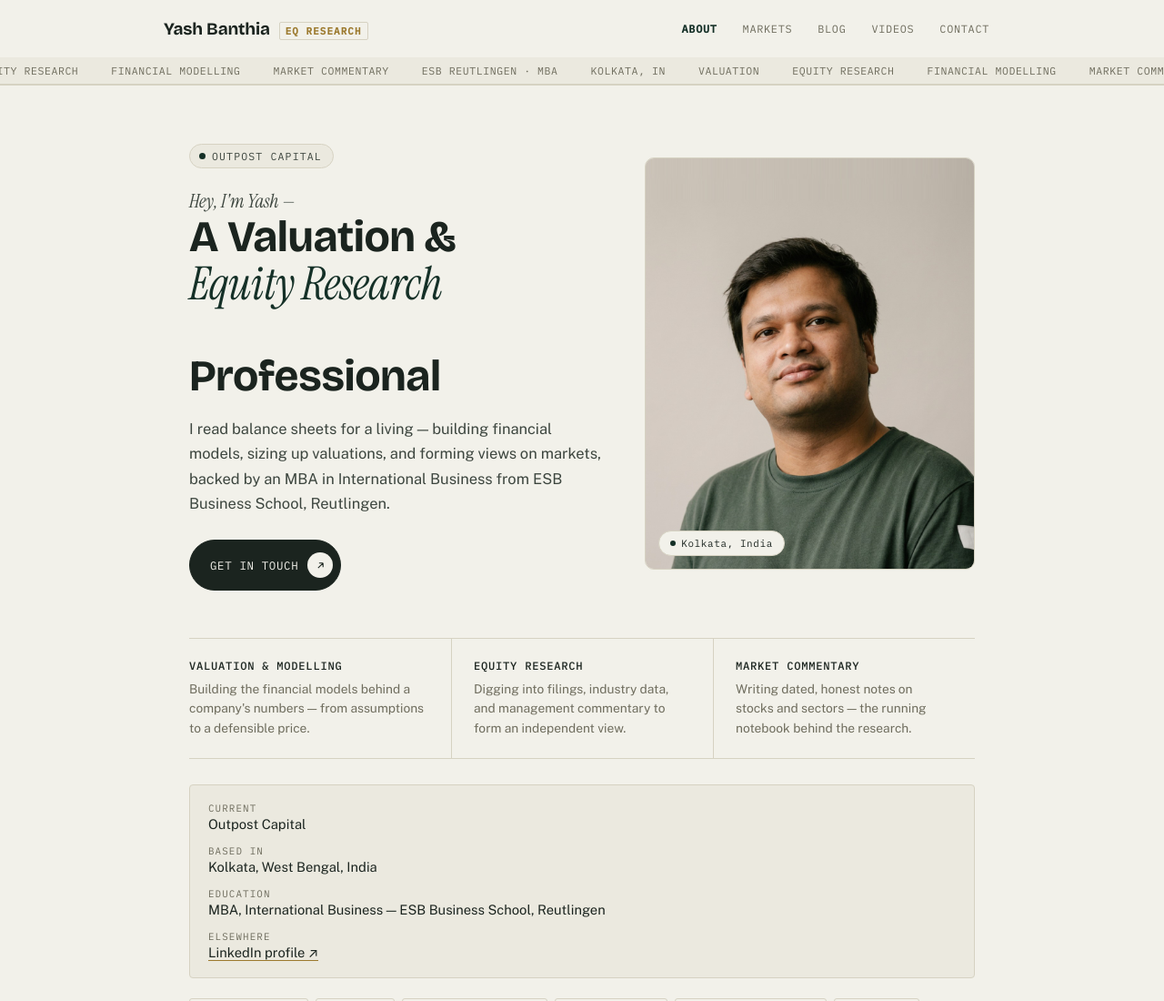
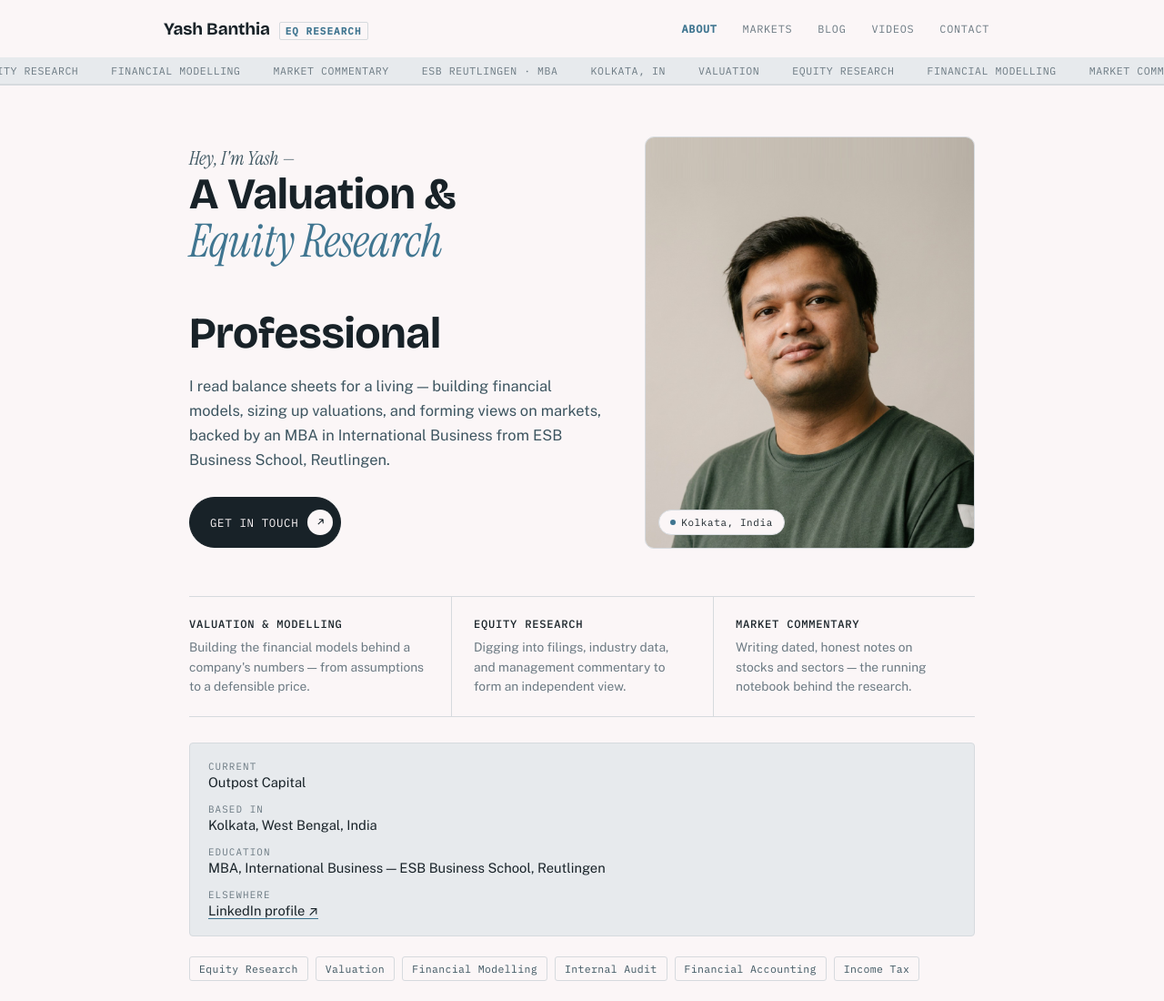
Before and after one commit to Aishwarya941071/yash-banthia, a plain HTML site: page index.html in a window 1280 px wide. Shown: the top 1100 px of the page at 91% size. Drawn offline with nearby package versions, Linux system fonts and the light colour scheme.

Commit message:
Apply new color palette and force light theme
Recolors the site around the palette provided (pale paper, cool
grey-blue card surfaces, slate-teal primary accent, sky-blue
highlight), and removes the prefers-color-scheme dark-mode
override so the site always renders light regardless of the
visitor's system theme. Also drops the "Outpost Capital" tag
from the hero, ahead of the "Hey, I'm Yash" line.

Co-Authored-By: Claude Sonnet 5 <noreply@anthropic.com>

```diff
--- a/index.html
+++ b/index.html
@@ -5,55 +5,20 @@
 <link href="https://fonts.googleapis.com/css2?family=Bricolage+Grotesque:opsz,wght@12..96,400;12..96,500;12..96,600;12..96,700;12..96,800&family=Instrument+Serif:ital@0;1&family=Public+Sans:wght@400;500;600;700&family=IBM+Plex+Mono:wght@400;500&display=swap" rel="stylesheet">
 <style>
   :root{
-    --paper:#f2f1ea;
-    --paper-raised:#ebe9df;
-    --ink:#1b241f;
-    --ink-soft:#3c453e;
-    --forest:#1f4436;
-    --forest-strong:#153027;
-    --gold:#9c7a2e;
-    --line:#d6d2c2;
-    --muted:#6f6d5e;
-    --danger:#8a3b2b;
-    --up:#1f6b4a;
+    --paper:#fbf6f7;
+    --paper-raised:#e7eaed;
+    --ink:#182228;
+    --ink-soft:#3d5560;
+    --forest:#8ec5ea;
+    --forest-strong:#3f7590;
+    --gold:#3f7590;
+    --line:#d6dade;
+    --muted:#6c7a83;
+    --danger:#a13f2c;
+    --up:#2f7d5c;
     --down:#a13f2c;
-    --shadow: 0 1px 0 rgba(27,36,31,0.06);
-    --focus: #1f4436;
-  }
-  @media (prefers-color-scheme: dark){
-    :root:not([data-theme="light"]){
-      --paper:#14100 ;
-      --paper:#131611;
-      --paper-raised:#1b1f19;
-      --ink:#ece8dd;
-      --ink-soft:#c3c1b3;
-      --forest:#5fae8b;
-      --forest-strong:#7fc7a4;
-      --gold:#d3ac5c;
-      --line:#2c3129;
-      --muted:#9a9788;
-      --danger:#d97b64;
-      --up:#5fae8b;
-      --down:#d97b64;
-      --shadow: 0 1px 0 rgba(0,0,0,0.4);
-      --focus: #7fc7a4;
-    }
-  }
-  :root[data-theme="dark"]{
-    --paper:#131611;
-    --paper-raised:#1b1f19;
-    --ink:#ece8dd;
-    --ink-soft:#c3c1b3;
-    --forest:#5fae8b;
-    --forest-strong:#7fc7a4;
-    --gold:#d3ac5c;
-    --line:#2c3129;
-    --muted:#9a9788;
-    --danger:#d97b64;
-    --up:#5fae8b;
-    --down:#d97b64;
-    --shadow: 0 1px 0 rgba(0,0,0,0.4);
-    --focus: #7fc7a4;
+    --shadow: 0 1px 0 rgba(24,34,40,0.06);
+    --focus: #3f7590;
   }
 
   *{box-sizing:border-box;}
@@ -164,13 +129,6 @@
     padding-bottom:0; align-items:center;
   }
   .hero-copy{ padding-top:8px; }
-  .hero-tag{
-    display:inline-flex; align-items:center; gap:7px;
-    font-family:'IBM Plex Mono', monospace; font-size:0.72rem; letter-spacing:0.1em; text-transform:uppercase;
-    color:var(--ink-soft); border:1px solid var(--line); border-radius:20px; padding:5px 12px 5px 10px;
-    margin-bottom:22px; background:var(--paper-raised);
-  }
-  .hero-tag .dot{ width:7px; height:7px; border-radius:50%; background:var(--forest-strong); flex:none; }
   .hero-greeting{
     display:block; font-family:'Instrument Serif', serif; font-style:italic; font-size:1.3rem;
     color:var(--ink-soft); margin-bottom:2px;
@@ -388,7 +346,6 @@
   <section class="page active" id="page-about">
     <div class="hero">
       <div class="hero-copy">
-        <span class="hero-tag"><span class="dot"></span>Outpost Capital</span>
         <span class="hero-greeting">Hey, I'm Yash —</span>
         <h1>A Valuation &amp;<br><em>Equity Research</em><br>Professional</h1>
         <p class="lede">I read balance sheets for a living — building financial models, sizing up valuations, and forming views on markets, backed by an MBA in International Business from ESB Business School, Reutlingen.</p>
```
